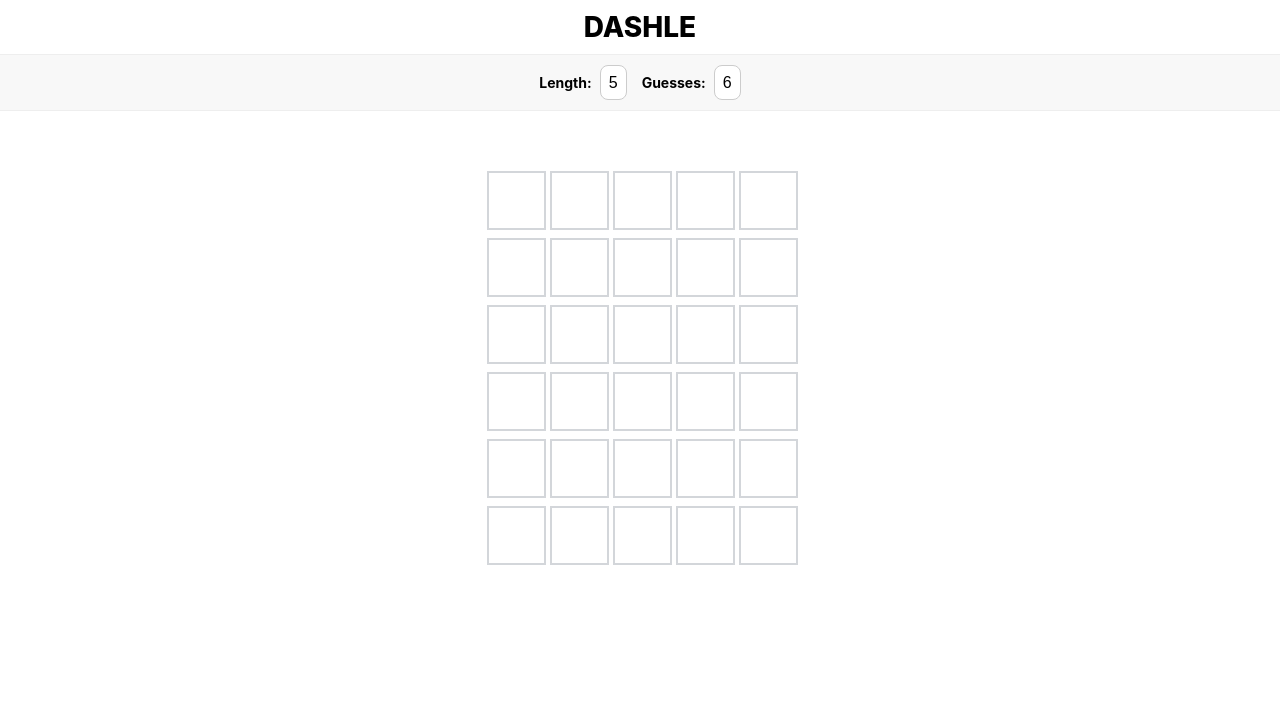
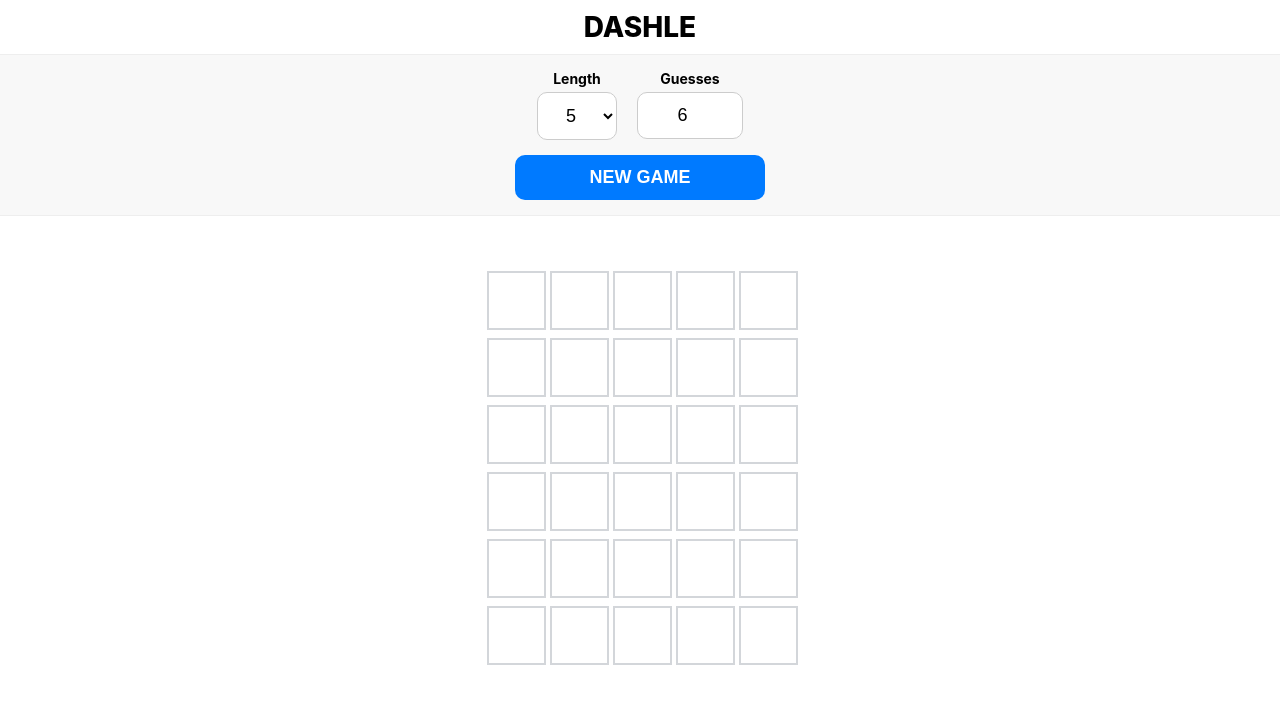
Before and after one commit to drawnpompano/wordRemix, a plain HTML site: page index.html in a window 1280 px wide. Drawn offline with Linux system fonts and the light colour scheme.

Commit message:
Update index.html

```diff
--- a/index.html
+++ b/index.html
@@ -7,19 +7,31 @@
     <meta name="apple-mobile-web-app-capable" content="yes">
     <meta name="apple-mobile-web-app-status-bar-style" content="black-translucent">
     <style>
-        :root { --correct: #6aaa64; --present: #c9b458; --absent: #787c7e; --tile-border: #d3d6da; }
+        :root { --correct: #6aaa64; --present: #c9b458; --absent: #787c7e; --tile-border: #d3d6da; --accent: #007AFF; }
         html, body { overflow: hidden; position: fixed; width: 100%; height: 100%; }
         body { font-family: -apple-system, sans-serif; display: flex; flex-direction: column; align-items: center; margin: 0; background: #fff; }
         header { width: 100%; border-bottom: 1px solid #eee; text-align: center; padding: 10px 0; font-weight: 800; font-size: 28px; }
 
         .controls {
-            display: flex; flex-wrap: wrap; justify-content: center;
-            gap: 15px; padding: 10px; background: #f8f8f8; width: 100%; border-bottom: 1px solid #eee;
+            display: flex; flex-direction: column; align-items: center;
+            gap: 15px; padding: 15px; background: #f8f8f8; width: 100%; border-bottom: 1px solid #eee;
         }
-        .control-group { display: flex; align-items: center; gap: 8px; font-size: 14px; font-weight: bold; }
-        select { padding: 8px; border-radius: 8px; border: 1px solid #ccc; font-size: 16px; background: white; -webkit-appearance: none; }
+        .input-row { display: flex; gap: 20px; justify-content: center; width: 100%; }
+        .control-group { display: flex; flex-direction: column; align-items: center; gap: 5px; font-size: 14px; font-weight: bold; }
 
-        #game-container { flex: 1; display: flex; flex-direction: column; align-items: center; padding-top: 20px; width: 100%; }
+        /* Larger touch targets */
+        select, input[type="number"] {
+            padding: 12px; border-radius: 10px; border: 1px solid #ccc;
+            font-size: 18px; background: white; width: 80px; text-align: center;
+        }
+
+        button#new-game-btn {
+            background: var(--accent); color: white; border: none; padding: 12px 30px;
+            border-radius: 10px; font-size: 18px; font-weight: bold; width: 80%; max-width: 250px;
+        }
+        button:active { opacity: 0.7; }
+
+        #game-container { flex: 1; display: flex; flex-direction: column; align-items: center; padding-top: 15px; width: 100%; }
         #board { display: grid; gap: 8px; margin-bottom: 20px; }
 
         .tile {
@@ -32,7 +44,6 @@
         .present { background: var(--present); color: white; border-color: var(--present); }
         .absent { background: var(--absent); color: white; border-color: var(--absent); }
 
-        /* Animation for invalid words */
         .shake { animation: shake 0.4s; }
         @keyframes shake {
             0%, 100% { transform: translateX(0); }
@@ -42,6 +53,9 @@
 
         #hidden-input { position: absolute; top: 0; opacity: 0; font-size: 16px; width: 1px; height: 1px; }
         .message { font-size: 20px; font-weight: 800; color: #333; height: 30px; margin-bottom: 10px; text-align: center; }
+
+        /* Visual cue for disabled inputs */
+        input:disabled, select:disabled { background: #e0e0e0; color: #888; border-color: #ddd; }
     </style>
 </head>
 <body onclick="focusInput()">
@@ -49,18 +63,17 @@
     <header>DASHLE</header>
 
     <div class="controls">
-        <div class="control-group">
-            <label>Length:</label>
-            <select id="lenSelect" onchange="resetGame()"></select>
+        <div class="input-row">
+            <div class="control-group">
+                <label>Length</label>
+                <select id="lenSelect"></select>
+            </div>
+            <div class="control-group">
+                <label>Guesses</label>
+                <input type="number" id="guessInput" value="6" min="1" max="12">
+            </div>
         </div>
-        <div class="control-group">
-            <label>Guesses:</label>
-            <select id="guessSelect" onchange="resetGame()">
-                <option value="4">4</option><option value="5">5</option>
-                <option value="6" selected>6</option><option value="7">7</option>
-                <option value="8">8</option>
-            </select>
-        </div>
+        <button id="new-game-btn" onclick="resetGame()">NEW GAME</button>
     </div>
 
     <input type="text" id="hidden-input" autocomplete="off" spellcheck="false">
@@ -78,6 +91,7 @@
         let guesses = [];
         let currentGuess = "";
         let gameOver = false;
+        let gameStarted = false;
         let currentValidList = [];
 
         const WIN_MESSAGES = ["You got it!", "Splendid!", "Amazing!", "Brilliant!", "Genius!", "Nice Job!"];
@@ -87,16 +101,15 @@
                 const response = await fetch('words.json');
                 ALL_DATA = await response.json();
 
-                // --- Dynamic Choice Setup ---
                 const selector = document.getElementById('lenSelect');
                 const lengths = Object.keys(ALL_DATA).sort((a,b) => a-b);
 
-                selector.innerHTML = ""; // Clear existing
+                selector.innerHTML = "";
                 lengths.forEach(len => {
                     let opt = document.createElement('option');
                     opt.value = len;
                     opt.innerHTML = len;
-                    if(len == "5") opt.selected = true; // Default to 5 if available
+                    if(len == "5") opt.selected = true;
                     selector.appendChild(opt);
                 });
 
@@ -107,21 +120,21 @@
         }
 
         function resetGame() {
-            const selector = document.getElementById('lenSelect');
-            if (!selector.value) return;
+            // Unlock inputs
+            document.getElementById('lenSelect').disabled = false;
+            document.getElementById('guessInput').disabled = false;
 
-            WORD_LENGTH = parseInt(selector.value);
-            MAX_GUESSES = parseInt(document.getElementById('guessSelect').value);
+            WORD_LENGTH = parseInt(document.getElementById('lenSelect').value);
+            MAX_GUESSES = parseInt(document.getElementById('guessInput').value);
 
             const data = ALL_DATA[WORD_LENGTH];
             targetWord = data.answers[Math.floor(Math.random() * data.answers.length)].toUpperCase();
-
-            // Sync valid list to current length
             currentValidList = data.valid.map(v => v.toUpperCase());
 
             guesses = [];
             currentGuess = "";
             gameOver = false;
+            gameStarted = false;
             document.getElementById('message').textContent = "";
             document.getElementById('hidden-input').value = "";
             initBoard();
@@ -163,10 +176,19 @@
             }
         }
 
+        function lockSettings() {
+            if (!gameStarted) {
+                gameStarted = true;
+                document.getElementById('lenSelect').disabled = true;
+                document.getElementById('guessInput').disabled = true;
+            }
+        }
+
         function focusInput() { if (!gameOver) document.getElementById('hidden-input').focus(); }
 
         document.getElementById('hidden-input').addEventListener('input', (e) => {
             if (gameOver) return;
+            lockSettings();
             currentGuess = e.target.value.toUpperCase().replace(/[^A-Z]/g, '').slice(0, WORD_LENGTH);
             updateBoard();
         });
@@ -176,7 +198,6 @@
             if (e.key === "Enter") {
                 if (currentGuess.length !== WORD_LENGTH) return;
 
-                // --- VALIDATION CHECK ---
                 if (!currentValidList.includes(currentGuess)) {
                     showMessage("Invalid Word");
                     const board = document.getElementById('board');
```
